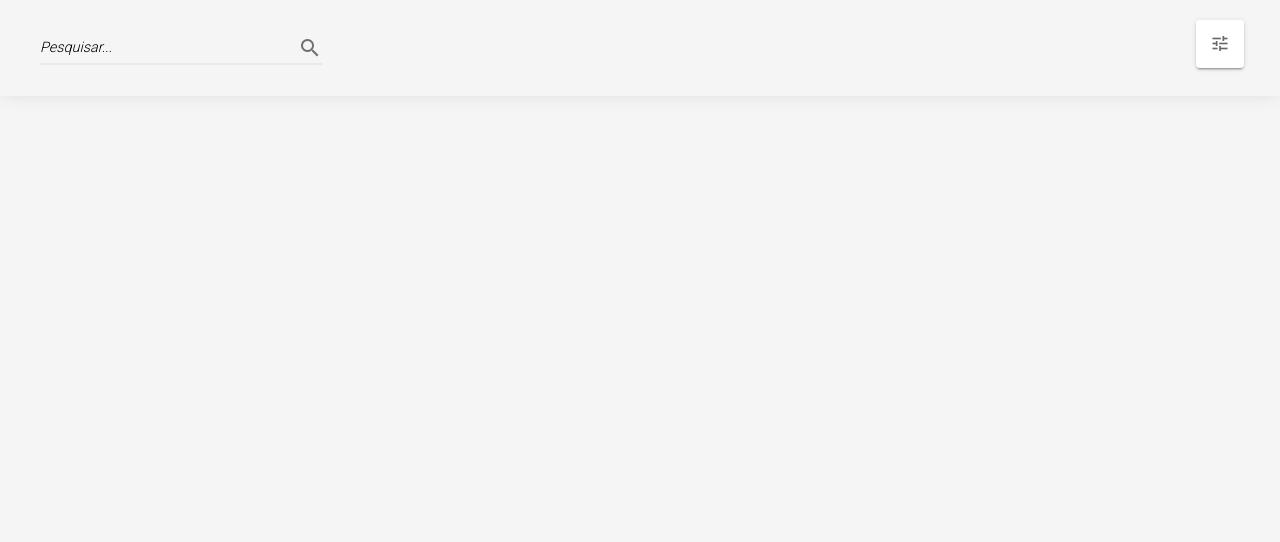
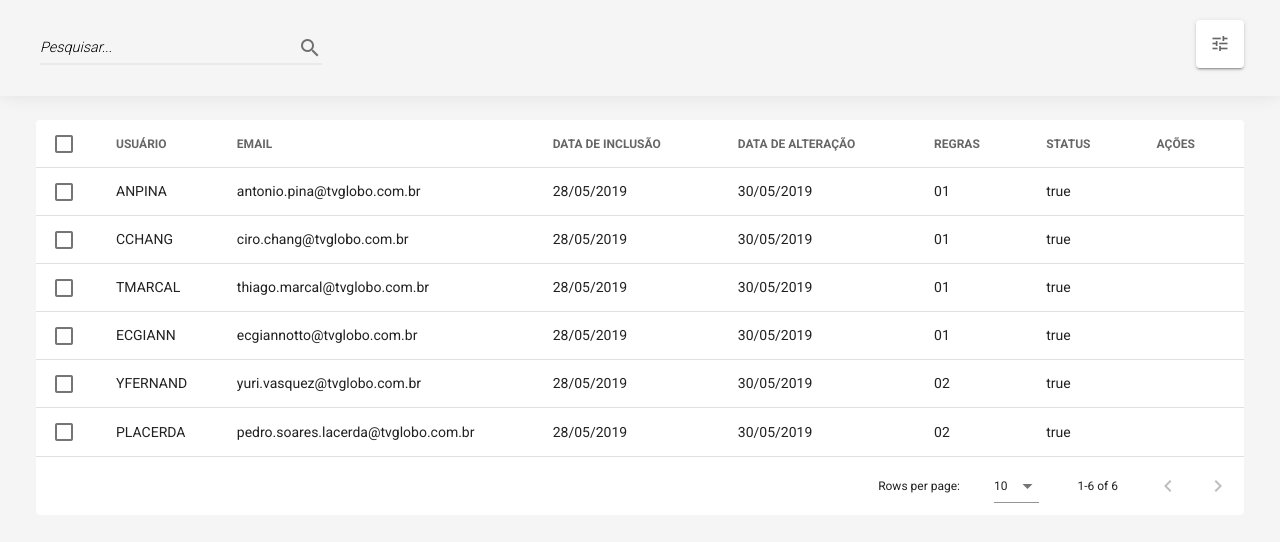
Before and after one commit to adrianorod/test-front-storm, a Vue app: page /#/ in a window 1280 px wide. Shown: the top 542 px of the page. Built offline with nearby package versions, Linux system fonts and the light colour scheme.

Commit message:
feat: cria UserList component

```diff
--- a/public/index.html
+++ b/public/index.html
@@ -5,7 +5,7 @@
     <meta http-equiv="X-UA-Compatible" content="IE=edge">
     <meta name="viewport" content="width=device-width,initial-scale=1.0">
     <link rel="icon" href="<%= BASE_URL %>favicon.ico">
-    <title><%= htmlWebpackPlugin.options.title %></title>
+    <title>TV Globo</title>
     <link rel="stylesheet" href="https://fonts.googleapis.com/css?family=Roboto:100,300,400,500,700,900">
     <link rel="stylesheet" href="https://cdn.jsdelivr.net/npm/@mdi/font@latest/css/materialdesignicons.min.css">
   </head>
--- a/src/App.vue
+++ b/src/App.vue
@@ -1,20 +1,24 @@
 <template>
   <v-app class="app">
     <Header />
-
     <v-content>
+      <v-container fluid class="px-9 py-6">
+        <UserList />
+      </v-container>
     </v-content>
   </v-app>
 </template>
 
 <script>
 import Header from './components/header/Header.vue';
+import UserList from './components/user-list/UserList.vue';
 
 export default {
   name: 'App',
 
   components: {
     Header,
+    UserList,
   },
 
   data: () => ({
--- /dev/null
+++ b/src/components/user-list/UserList.vue
@@ -0,0 +1,36 @@
+<template>
+  <v-data-table
+    :headers="headers"
+    :items="users"
+    item-key="id"
+    show-select
+  />
+</template>
+
+<script>
+export default {
+  name: 'UserList',
+
+  data: () => ({
+    headers: [
+      { text: 'USUÁRIO', value: 'user' },
+      { text: 'EMAIL', value: 'email' },
+      { text: 'DATA DE INCLUSÃO', value: 'inclusionDate' },
+      { text: 'DATA DE ALTERAÇÃO', value: 'changeDate' },
+      { text: 'REGRAS', value: 'rules' },
+      { text: 'STATUS', value: 'status' },
+      { text: 'AÇÕES', value: 'acoes' },
+    ],
+  }),
+
+  mounted() {
+    this.$store.dispatch('users/loadUsers');
+  },
+
+  computed: {
+    users() {
+      return this.$store.state.users.users;
+    },
+  },
+};
+</script>
--- a/src/main.js
+++ b/src/main.js
@@ -8,5 +8,5 @@ Vue.config.productionTip = false;
 new Vue({
   store,
   vuetify,
-  render: (h) => h(App)
+  render: (h) => h(App),
 }).$mount('#app');
```
